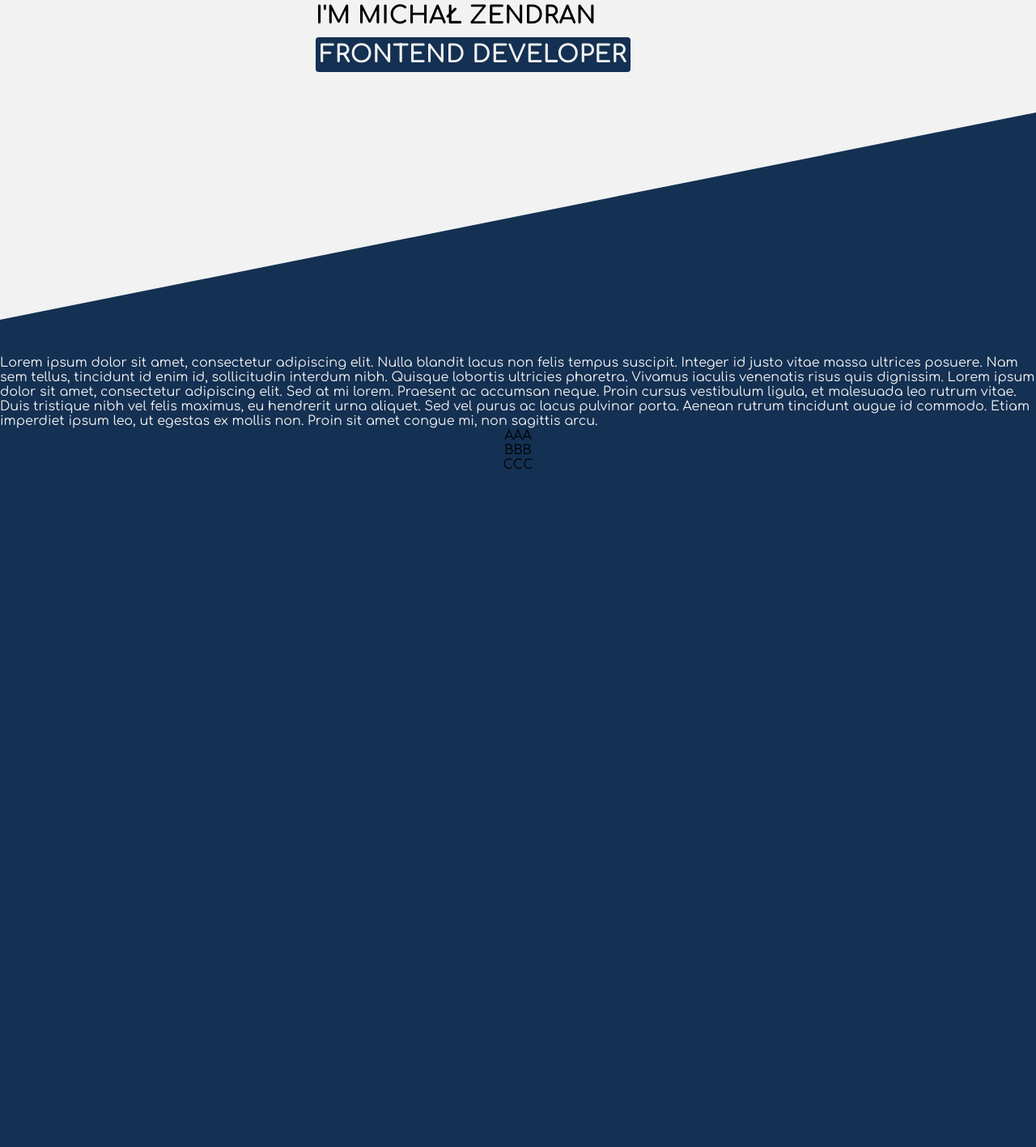
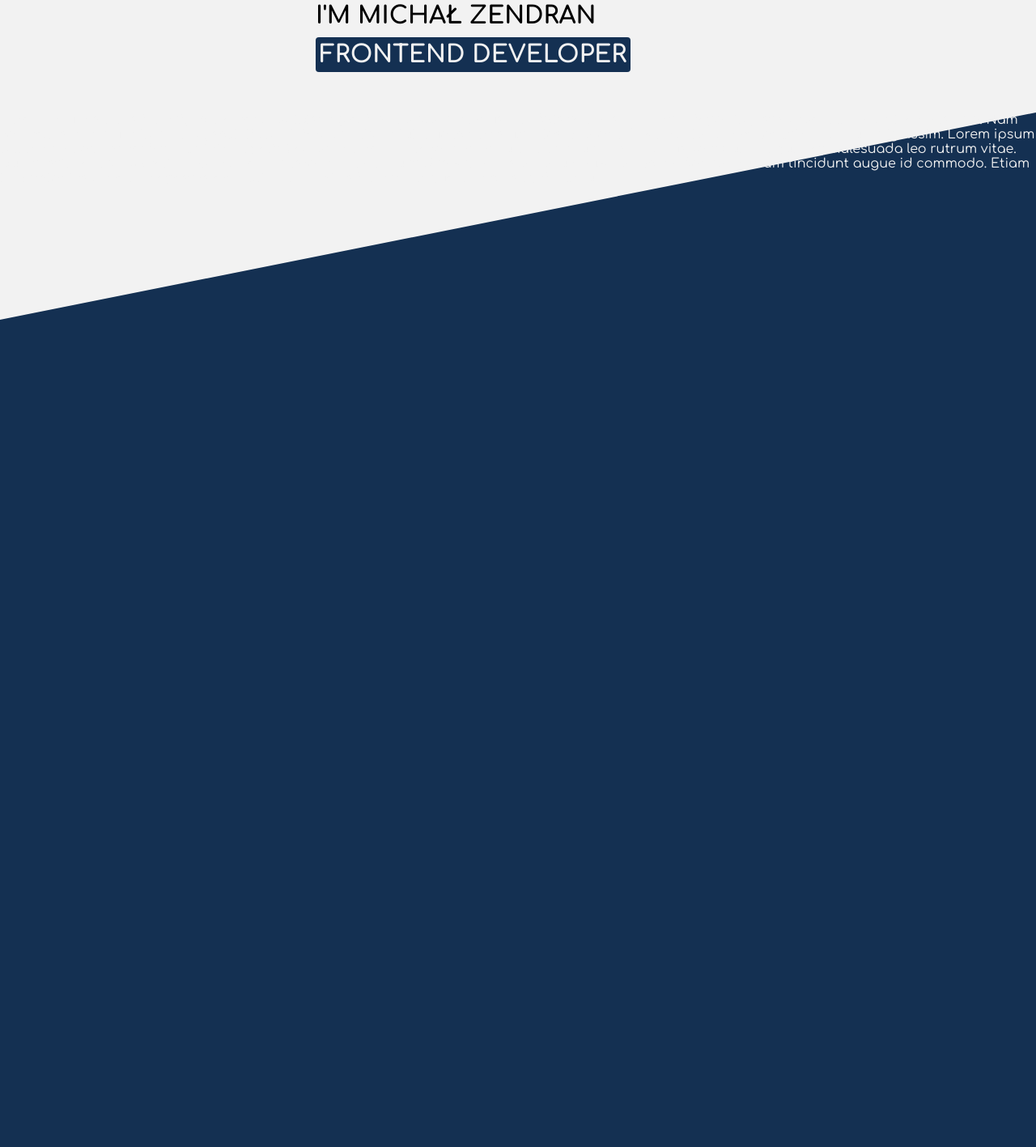
Before and after one commit to zendranm/portfolio-app, a React (Create React App) app: page / in a window 1280 px wide. Shown: the part 280-1697 px from the top of the page at 81% size. Built offline with nearby package versions, Linux system fonts and the light colour scheme.

Commit message:
Svg background changes

```diff
--- a/src/components/App.jsx
+++ b/src/components/App.jsx
@@ -4,6 +4,7 @@ import NavBar from "components/NavBar";
 import NavButton from "components/NavButton";
 import FirstPanel from "components/FirstPanel";
 import SecondPanel from "components/SecondPanel";
+import ThirdPanel from "components/ThirdPanel";
 const App = () => {
   const [isNavBarVisible, updateIsNavBarVisible] = useState(false);
 
@@ -27,9 +28,7 @@ const App = () => {
       <div className="MainPanel">
         <FirstPanel />
         <SecondPanel />
-        <div>AAA</div>
-        <div>BBB</div>
-        <div>CCC</div>
+        <ThirdPanel />
       </div>
     </div>
   );
--- a/src/components/SecondPanel.jsx
+++ b/src/components/SecondPanel.jsx
@@ -4,7 +4,7 @@ import "styles/SecondPanel.scss";
 const SecondPanel = () => {
   return (
     <div className="SecondPanel">
-      <div className="mybg">
+      <div className="mySVG">
         <svg viewBox="0 0 200 230">
           <polygon points="0,40 200,0 200,200 100,230 0,200" />
         </svg>
@@ -22,6 +22,7 @@ const SecondPanel = () => {
         imperdiet ipsum leo, ut egestas ex mollis non. Proin sit amet congue mi,
         non sagittis arcu.
       </div>
+      <div class="mySVG ghost" />
     </div>
   );
 };
--- /dev/null
+++ b/src/components/ThirdPanel.jsx
@@ -0,0 +1,8 @@
+import React from "react";
+import "styles/ThirdPanel.scss";
+
+const ThirdPanel = () => {
+  return <div className="ThirdPanel">I like pancakes</div>;
+};
+
+export default ThirdPanel;
--- a/src/styles/SecondPanel.scss
+++ b/src/styles/SecondPanel.scss
@@ -1,28 +1,41 @@
 @import "variables";
 
 .SecondPanel {
-  position: relative;
   width: 100%;
   margin-top: 50px;
+  position: relative;
+  height: 100%;
 }
 
-.mybg {
+.test {
+  position: relative;
+}
+
+.mySVG {
   width: 100%;
-  height: 100%;
+  height: 1300px;
   position: absolute;
   top: 0;
   left: 0;
   z-index: -9999;
 }
 
+.mySVG.ghost {
+  visibility: hidden;
+  width: 100%;
+  top: 0;
+  left: 0;
+  position: relative;
+}
+
 .content {
-  margin-top: 300px;
+  position: absolute;
+  top: 0;
+  left: 0;
   color: $font-color-2;
 }
 
 svg polygon {
-  position: absolute;
-  bottom: 0;
   width: 100%;
   height: 10vw;
   fill: $primary-color;
--- /dev/null
+++ b/src/styles/ThirdPanel.scss
@@ -0,0 +1,2 @@
+.ThirdPanel {
+}
```
